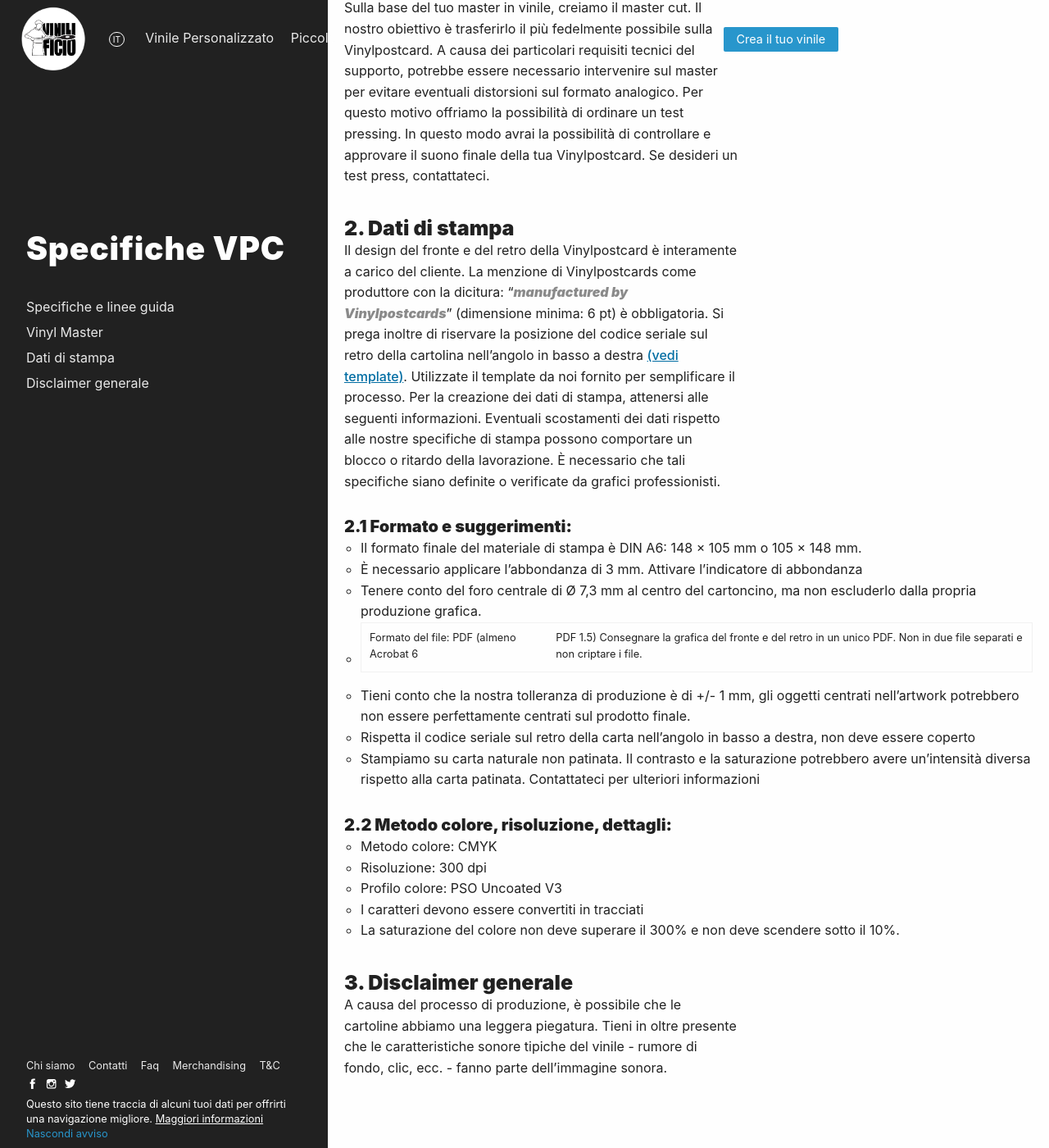
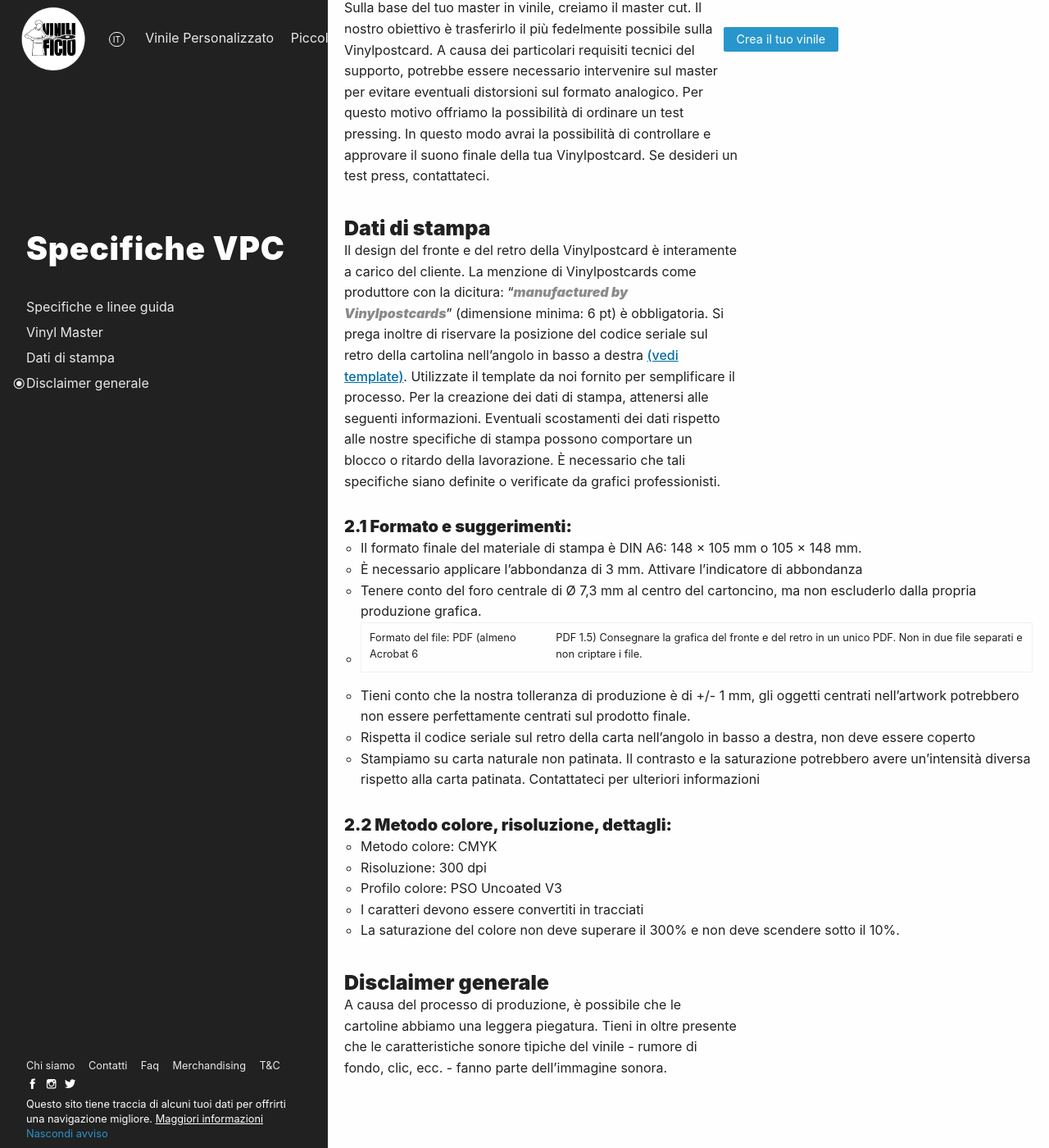
Before and after one commit to Vinilificio/vinilificio.com, a Jekyll site: the page built from _pages/specifiche-vpc.md, in a window 1280 px wide and 1400 px high, scrolled down 1027 px. Shown: the whole window at 82% size. Built offline with Jekyll 4.4.1, drawn with Linux system fonts in a browser that asks for light colours; nearby versions of some CDN libraries; comment, search, counter and statistics services are not loaded.

Commit message:
Update specifiche-vpc.md

```diff
--- a/_pages/specifiche-vpc.md
+++ b/_pages/specifiche-vpc.md
@@ -41,7 +41,7 @@
 #### 1.3 Test pressing:
 Sulla base del tuo master in vinile, creiamo il master cut. Il nostro obiettivo è trasferirlo il più fedelmente possibile sulla Vinylpostcard. A causa dei particolari requisiti tecnici del supporto, potrebbe essere necessario intervenire sul master per evitare eventuali distorsioni sul formato analogico. Per questo motivo offriamo la possibilità di ordinare un test pressing. In questo modo avrai la possibilità di controllare e approvare il suono finale della tua Vinylpostcard. Se desideri un test press, contattateci.
 
-### 2. Dati di stampa
+### Dati di stampa
 Il design del fronte e del retro della Vinylpostcard è interamente a carico del cliente. La menzione di Vinylpostcards come produttore con la dicitura: "**_manufactured by Vinylpostcards_**" (dimensione minima: 6 pt) è obbligatoria. Si prega inoltre di riservare la posizione del codice seriale sul retro della cartolina nell'angolo in basso a destra <a href="https://www.vinylpostcards.com/_files/archives/598cea_5a4f3e3866974cec9fcf53bd556541d8.zip?dn=VPC_artwork_templates_2023.zip">(vedi template)</a>.
 Utilizzate il template da noi fornito per semplificare il processo. Per la creazione dei dati di stampa, attenersi alle seguenti informazioni. Eventuali scostamenti dei dati rispetto alle nostre specifiche di stampa possono comportare un blocco o ritardo della lavorazione. È necessario che tali specifiche siano definite o verificate da grafici professionisti.
 
@@ -61,5 +61,5 @@
 - I caratteri devono essere convertiti in tracciati
 - La saturazione del colore non deve superare il 300% e non deve scendere sotto il 10%.
 
-### 3. Disclaimer generale
+### Disclaimer generale
 A causa del processo di produzione, è possibile che le cartoline abbiamo una leggera piegatura. Tieni in oltre presente che le caratteristiche sonore tipiche del vinile - rumore di fondo, clic, ecc. - fanno parte dell'immagine sonora.
```
